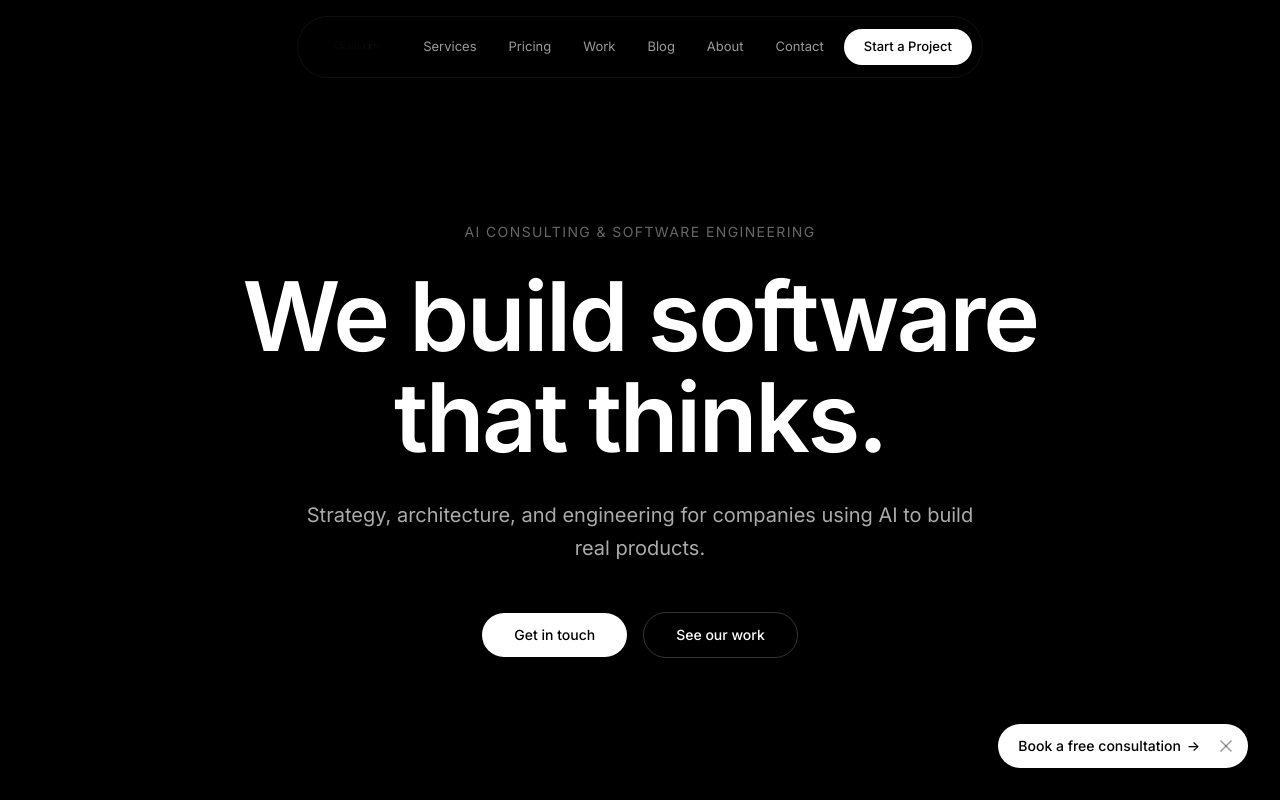
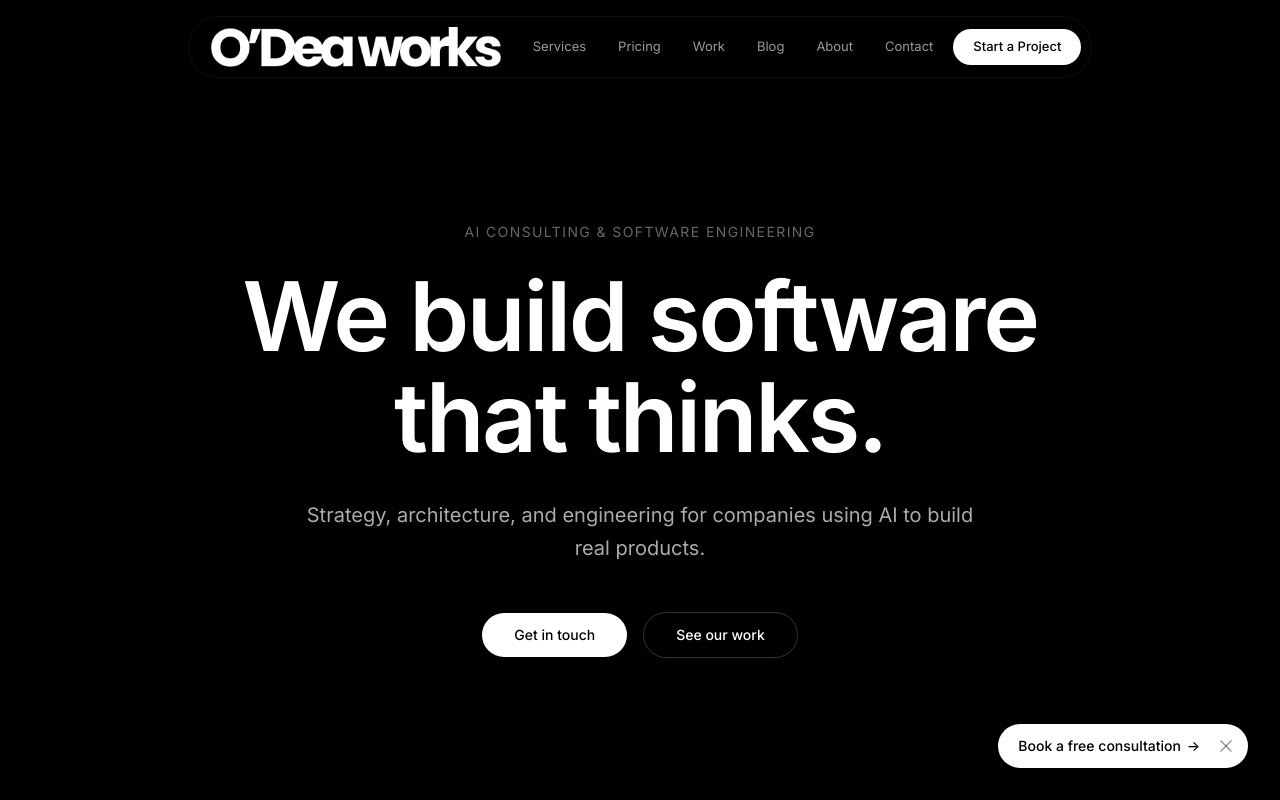
Before and after one commit to connorodea/odeaworks.com, an Astro site: page / in a window 1280 px wide. Shown: the top 800 px of the page. Built offline with nearby package versions, Linux system fonts and the light colour scheme; Astro itself is replaced by a stand-in of ours.

Commit message:
fix: use white inverted logo on dark site — cropped, clean, transparent

```diff
--- a/src/components/layout/Footer.astro
+++ b/src/components/layout/Footer.astro
@@ -13,7 +13,7 @@ const links = [
 <footer class="border-t border-border">
   <div class="mx-auto flex max-w-6xl flex-col items-center justify-between gap-4 px-6 py-6 sm:flex-row">
     <div class="flex items-center gap-3">
-      <img src="/logos/ODeaWorks-official.png" alt="ODeaWorks" class="h-6 w-auto opacity-50" />
+      <img src="/logos/ODeaWorks-v4-white-cropped.png" alt="ODeaWorks" class="h-5 w-auto opacity-40" />
       <p class="text-sm text-text-muted">&copy; 2026</p>
     </div>
     <nav class="flex flex-wrap items-center gap-6">
--- a/src/components/layout/Header.astro
+++ b/src/components/layout/Header.astro
@@ -20,7 +20,7 @@ const navLinks = [
   >
     <!-- Logo (shrinks on scroll) -->
     <a href="/" id="header-logo" class="flex items-center px-3 transition-all duration-700 ease-[cubic-bezier(0.16,1,0.3,1)]" style="height: 44px; opacity: 1; width: auto; overflow: hidden;">
-      <img src="/logos/ODeaWorks-official.png" alt="ODeaWorks" id="logo-img" class="transition-all duration-700 ease-[cubic-bezier(0.16,1,0.3,1)]" style="height: 40px; width: auto;" />
+      <img src="/logos/ODeaWorks-v4-white-cropped.png" alt="ODeaWorks" id="logo-img" class="transition-all duration-700 ease-[cubic-bezier(0.16,1,0.3,1)]" style="height: 28px; width: auto;" />
     </a>
 
     <!-- Desktop nav links -->
--- a/src/layouts/LandingLayout.astro
+++ b/src/layouts/LandingLayout.astro
@@ -110,7 +110,7 @@ const landingSchema = {
     <header class="fixed top-0 left-0 right-0 z-50 bg-background/80 backdrop-blur-xl border-b border-border">
       <nav class="mx-auto flex max-w-6xl items-center justify-between px-6 h-16">
         <a href="/" class="flex items-center">
-          <img src="/logos/ODeaWorks-official.png" alt="ODeaWorks" class="h-8 w-auto" />
+          <img src="/logos/ODeaWorks-v4-white-cropped.png" alt="ODeaWorks" class="h-7 w-auto" />
         </a>
         <div class="flex items-center gap-6">
           <a
```
Also changed, not shown: public/logos/ODeaWorks-official-cropped.png (added), public/logos/ODeaWorks-v2-white-cropped.png (added), public/logos/ODeaWorks-v2-white.png (added), public/logos/ODeaWorks-v3-white-cropped.png (added), public/logos/ODeaWorks-v3-white.png (added), public/logos/ODeaWorks-v4-white-cropped.png (added), public/logos/ODeaWorks-v4-white.png (added), public/logos/ODeaWorks-white-cropped.png (added), public/logos/ODeaWorks-white.png (added).
